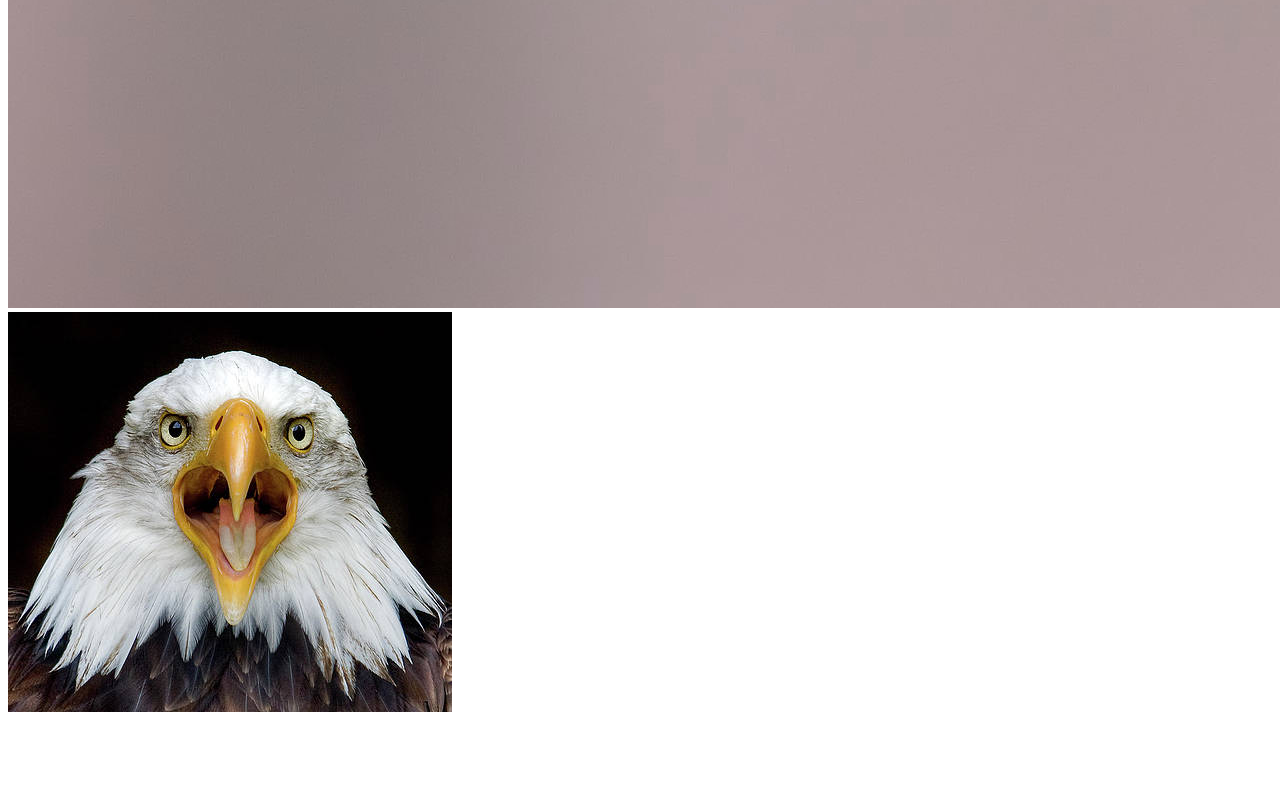
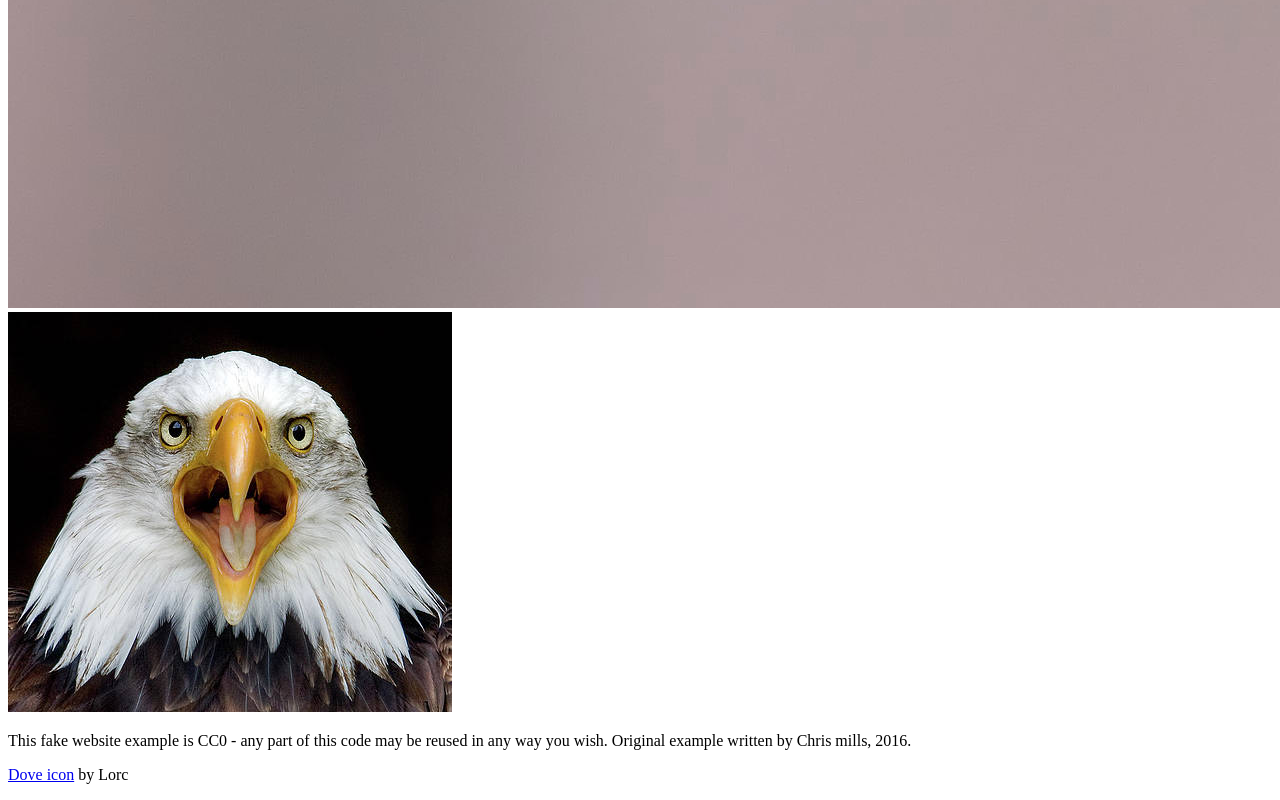
Before and after one commit to nomaan-ahmad/Practice-1, a plain HTML site: page index.html in a window 1280 px wide. Shown: the part 4832-5632 px from the top of the page. Before the commit the page ends 5556 px from the top, so only its background shows below. Drawn offline with Linux system fonts and the light colour scheme.

Commit message:
update index.html
added footer to page

```diff
--- a/index.html
+++ b/index.html
@@ -53,5 +53,14 @@
             </div>
         </section>
     </main>
+    <footer>
+        <p>This fake website example is CC0 - any part of this code may be reused
+            in any way you wish. Original example written by Chris mills, 2016.
+        </p>
+
+        <p>
+            <a href="https://cdn-icons-png.flaticon.com/512/624/624529.png">Dove icon</a> by Lorc
+        </p>
+    </footer>
 </body>
 </html>
```
